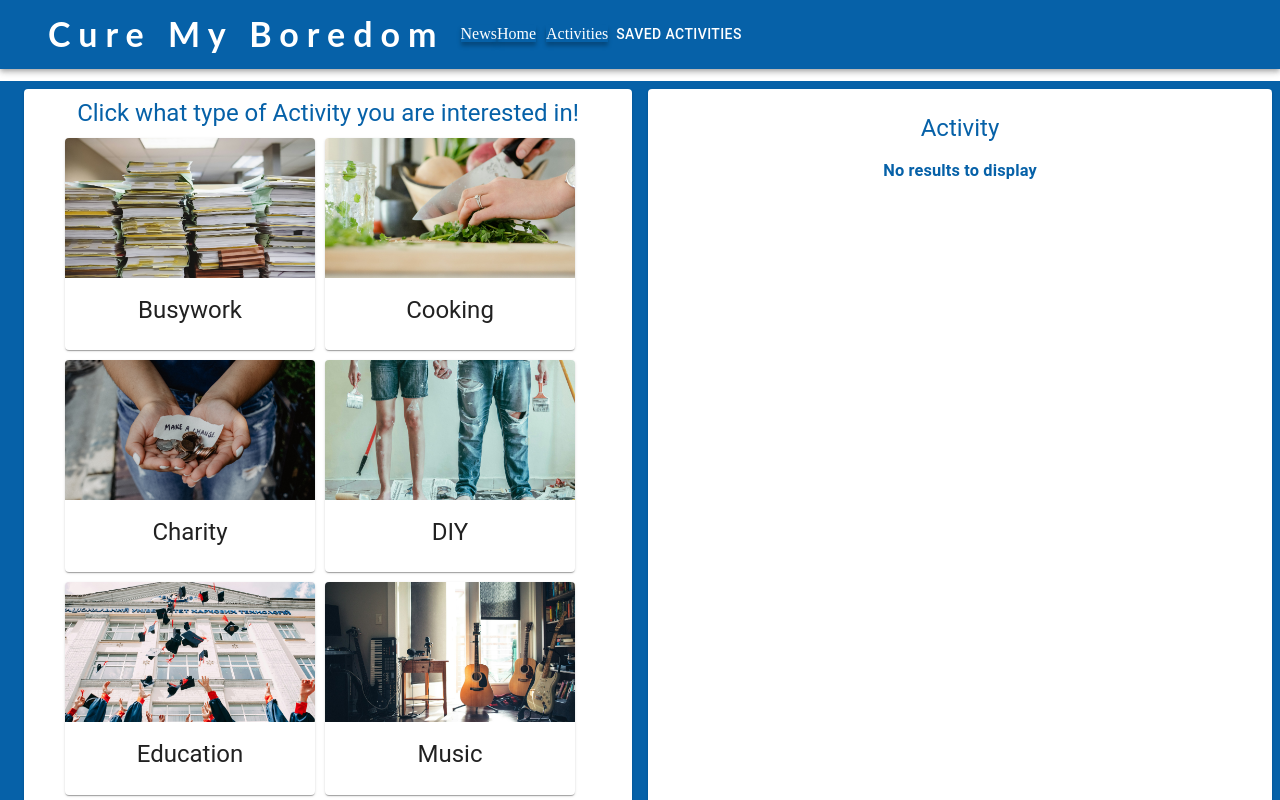
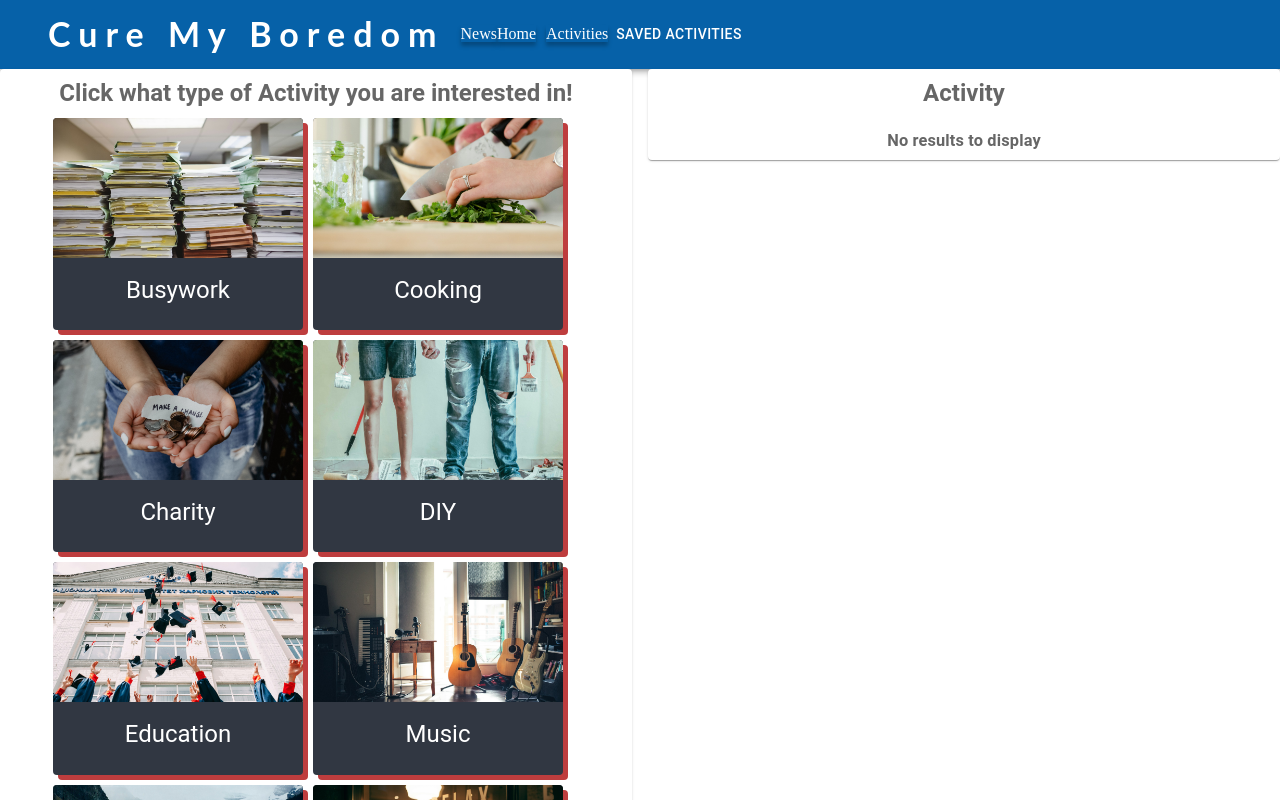
Before and after one commit to Mtlightfoot/cure-my-boredom, a React (Vite) app: page /#/activities in a window 1280 px wide. Before the commit this address led to /#/Activities. Shown: the top 800 px of the page. Built offline with nearby package versions, Linux system fonts and the light colour scheme.

Commit message:
Changed grid in activities pages

```diff
--- a/src/components/ActivityDetail.jsx
+++ b/src/components/ActivityDetail.jsx
@@ -8,19 +8,26 @@ import { CardActionArea } from '@mui/material';
 function ActivityDetail(props) {
     return (
         <div className="text-center">
-            <Card sx={{}}>
+            <Card sx={{ backgroundColor: "#313742" }}>
                 <CardActionArea>
                     <CardMedia
                         component="img"
-                        height="140"
-                        image="/static/images/cards/contemplative-reptile.jpg"
-                        alt="green iguana"
+                        height="400"
+                        image={"../assets/" + props.type + ".jpg"}
+                        alt={"image of" + props.type}
                     />
                     <CardContent>
-                        <Typography gutterBottom variant="h5" component="div">
+                        <Typography gutterBottom variant="h4" component="div" sx={{
+                            fontWeight: "800",
+                            backgroundColor: "#BE3D3E",
+                            color: "white",
+                            padding: "10px"
+                        }}>
                             {props.activity}
                         </Typography>
-                        <Typography variant="h5" color="text.secondary">
+                        <Typography variant="h5" color="text.secondary" sx={{
+                            color: "white"
+                        }}>
                             <ul>
                                 <li>Type: {props.type}</li>
                                 <li>Accessibility: {props.accessibility}</li>
--- a/src/components/CureMeBtns.jsx
+++ b/src/components/CureMeBtns.jsx
@@ -17,7 +17,11 @@ function CureMe(props) {
             width: "250px"
         }}>
 
-            <Card onClick={() => props.query(type)}>
+            <Card sx={{
+                backgroundColor: "#313742",
+                color: "white",
+                boxShadow: "5px 5px 0px 0px #BE3D3E"
+            }} onClick={() => props.query(type)}>
                 <CardActionArea>
                     <CardMedia
                         component="img"
--- a/src/pages/Activities.jsx
+++ b/src/pages/Activities.jsx
@@ -38,51 +38,35 @@ function Activities() {
 
     return (
         <div>
+            <Box sx={{ flexGrow: 1 }}>
+                <Grid container spacing={2}>
+                    <Grid item xs={12} md={6}>
+                        <Item>
 
-            <Container maxWidth="x1" sx={{
-                backgroundColor: "#0661A8",
-                margin: "0",
-                padding: "0"
-            }}>
+                            <Typography variant="h5" component="h2" sx={{
+                                fontWeight: "600",
+                                marginBottom: "20px"
+                            }}>Click what type of Activity you are interested in!
+                            </Typography>
 
-                <Box sx={{
+                            <CureMe query={query} />
 
-                    flexGrow: 1,
-                    marginTop: "20px"
-                }}>
-                    <Grid container spacing={2} columns={16} sx={{
-                    }}>
-                        <Grid xs={8}>
-                            <Item sx={{
+                        </Item>
+                    </Grid>
+                    <Grid item xs={12} md={6}>
+                        <Item>
 
-                            }}>
-                                <Typography variant="h5" component="h2" sx={{
-                                    marginBottom: "20px", color: "#0661A8"
-                                }}>
-                                    Click what type of Activity you are interested in!
-                                </Typography>
-                                <CureMe query={query} />
-                            </Item>
-                        </Grid>
+                            <Typography variant="h5" component="h2" sx={{
+                                fontWeight: "600",
+                                marginBottom: "20px"
+                            }}>Activity</Typography>
 
+                            <ActivitiesMatt searchResult={searchResult} />
 
-                        <Grid xs={8}>
-                            <Item sx={{
-                                minHeight: "100vh",
-                                minWidth: "100%",
-                                color: "#0661A8"
-                            }}>
-                                <Typography variant="h5" component="h2" sx={{
-                                    margin: "15px 50px",
-                                }}>Activity</Typography>
-                                <ActivitiesMatt searchResult={searchResult} />
-                            </Item>
-                        </Grid>
+                        </Item>
                     </Grid>
-                </Box>
-
-            </Container>
-
+                </Grid>
+            </Box>
         </div>
     )
 }
```
